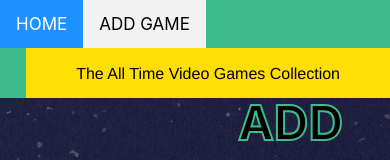
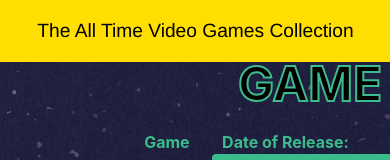
Before and after one commit to leihub3/henry_PI, a React (Create React App) app in the folder client/: page /videogames/addGame in a window 390 px wide. Shown: the top 160 px of the page. Built offline with nearby package versions, Linux system fonts and the light colour scheme; no server answers.

Commit message:
4_1 some responsive adjustments

```diff
--- a/client/src/components/AddGameModal.css
+++ b/client/src/components/AddGameModal.css
@@ -1,6 +1,5 @@
 @media only screen and (max-width: 600px) {
   /* For mobile phones: */
-
 
   #addGamePlataformas{
     grid-template-columns: 50% 50%;
--- a/client/src/components/GameDetails.css
+++ b/client/src/components/GameDetails.css
@@ -1,13 +1,17 @@
 @media only screen and (max-width: 600px) {
     /* For mobile phones: */
-    #detailsText{
+    #detailsText{display:none;
         left: 0%;/*705px*/
         opacity: 0.8;
     }
-    #textBox{
-        width: 40%;
-        padding: 0px 40px;
-    }
+   #detailsContainer{
+       background-size:contain !important;
+       background-position-x: -0px !important;
+       background-position-y: 100px !important;
+   }
+   #titleBig{
+       width: 100vw !important;
+   }
   }
 
   @media only screen and (min-width:601px) and (max-width: 768px) {
--- a/client/src/components/Home.css
+++ b/client/src/components/Home.css
@@ -1,12 +1,23 @@
 @media only screen and (max-width: 600px) {
   /* For mobile phones: */
+
+  #searchBar input[type=text]{
+    width: 65vw;
+  }
   #searchBar input[type=button]{
-    margin-bottom: -23px;
+    margin-bottom: -21px !important;
+  }
+  select{
+    width: 84vw !important;
+  }
+  .btnAddGame{
+    width: 80vw !important;
+    margin-top: -10px;
+    margin-bottom: 30px;
   }
   #games-container{
     grid-template-columns: 100%;
     margin-left: 10%;
-
 }
 }
 
@@ -161,6 +172,7 @@
 
 .btnAddGame{
   color:var(--main-bg-color);
+  display:inline-block !important;
   font-weight:bold;
   font-size:18px;
   position:relative;
--- a/client/src/components/Home.jsx
+++ b/client/src/components/Home.jsx
@@ -218,6 +218,7 @@ function Home (props){
         return(
             <div id='homeContainer'>
                 <h1 className="pageTitle">HOME</h1>
+                {console.log(window.innerWidth)}
                     <div id="searchBar">
                         <input
                             type="text"
@@ -283,8 +284,7 @@ function Home (props){
 
                     </select>
 
-                    <span className='btnAddGame' onClick={() => handleShowAddGame()}> + ADD GAME </span>
-
+                    <div className='btnAddGame' onClick={() => handleShowAddGame()}> + ADD GAME </div>
                 <div id='games-container'>
 
                 {
--- a/client/src/components/Navbar.css
+++ b/client/src/components/Navbar.css
@@ -1,4 +1,28 @@
-/* Add a black background color to the top navigation */
+@media only screen and (max-width: 600px) {
+ .topnav-left{
+  display: none;
+ }
+
+ .btnAddGame{
+   display: none !important;
+ }
+
+ .topnav-right{
+   width: 100%;
+   display: flex;
+   position: fixed;
+   padding:20px 20px !important;
+   font-size: larger;
+   text-align: center;
+   z-index: 99999999;
+ }
+ .titleMenuMobile{
+   width: 90%;
+ }
+}
+
+
+
 .topnav {
     background-color: var(--main-bg-color);
     overflow: hidden;
--- a/client/src/components/Navbar.jsx
+++ b/client/src/components/Navbar.jsx
@@ -5,10 +5,15 @@ import './Navbar.css'
 
 export default function Navbar(){
   const [menu, setMenu] = useState({active:'home'});
+  const [showMobile, setShowMobile] = useState(false);
 
   function handleClickMenu(e,value){
     //e.preventDefault();
     setMenu({active: value})
+  }
+
+  function showMobileMenu(){
+    setShowMobile(true)
   }
 
   let claseHome;
@@ -30,11 +35,17 @@ export default function Navbar(){
 
   return(
       <div className="topnav">
-          <Link className={claseHome} to='home' onClick={(e) =>{ handleClickMenu(e,'home')}}>HOME</Link>
+        <div className='topnav-left'>
+        <Link className={claseHome} to='home' onClick={(e) =>{ handleClickMenu(e,'home')}}>HOME</Link>
           <Link className={claseAddGame} to='addGame' onClick={(e) =>{ handleClickMenu(e,'addGame')}}>ADD GAME</Link>
+        </div>
+
           <div className="topnav-right">
-          The All Time Video Games Collection
+            <div className='titleMenuMobile'>
+              The All Time Video Games Collection
+            </div>
           </div>
+
       </div>
   )
 }
```
Also changed, not shown: client/src/img/Hamburger_icon.svg (added).
